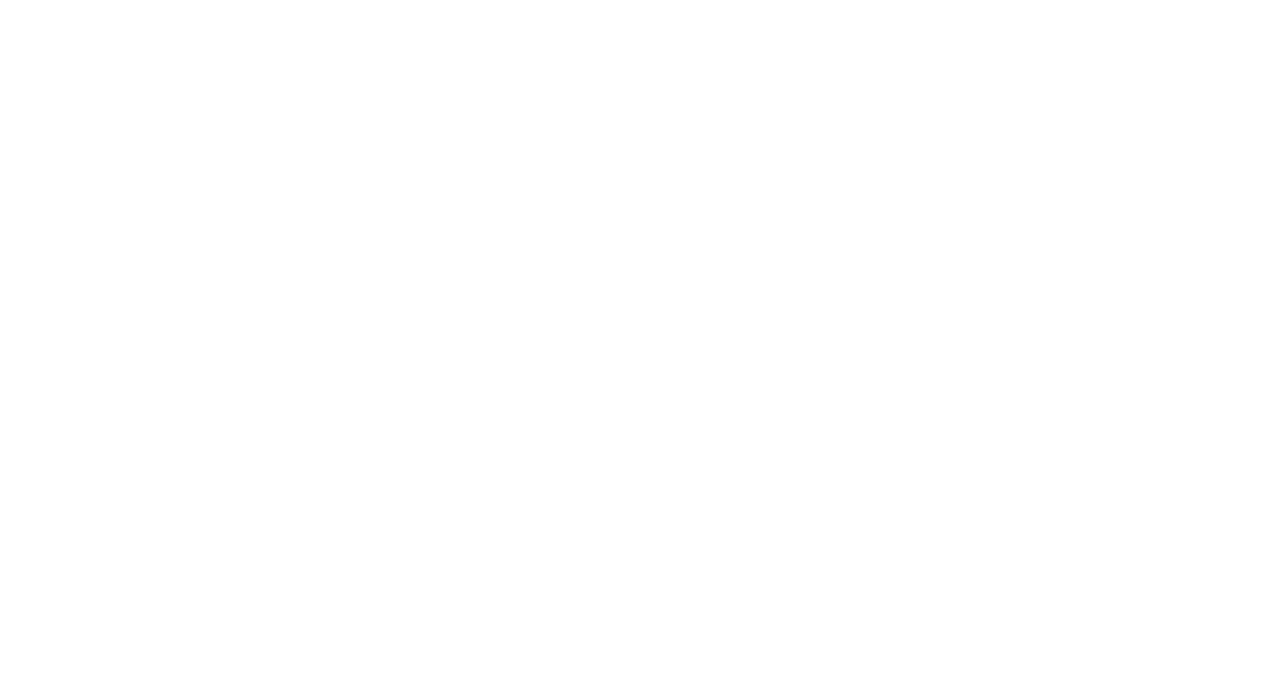
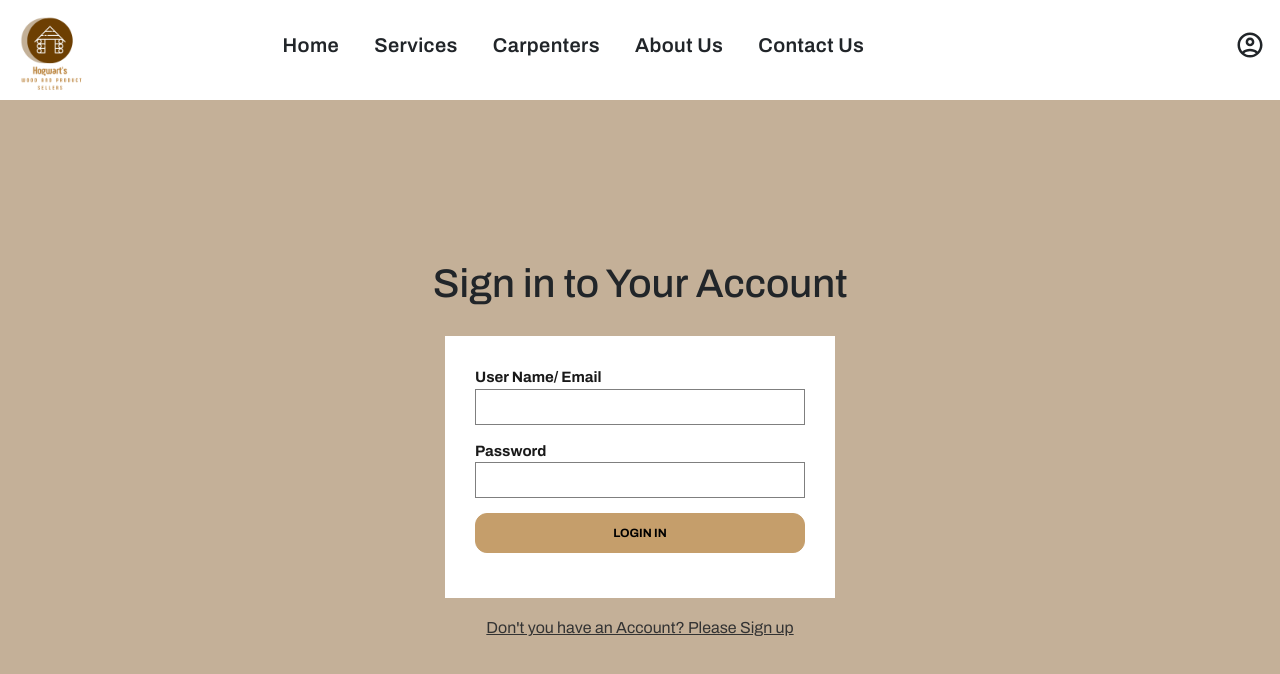
Before and after one commit to hashika2/wood-font, a React (Create React App) app: page /login in a window 1280 px wide. Before the commit this address had no page. Shown: the top 674 px of the page. Built offline with nearby package versions, Linux system fonts and the light colour scheme; the HTML template or start-up script is replaced by a standard one.

Commit message:
login and signup pages added

```diff
--- a/src/App.js
+++ b/src/App.js
@@ -14,6 +14,8 @@
 import Selling from "./Sections/Selling/Selling";
 import Products from "./Sections/Products/Products";
 import Buying from "./Sections/Buying/Buying";
+import Login from "./Sections/Login";
+import Register from "./Sections/Register";
 import BuyingCheckout from "./Sections/Buying/BuyingCheckout";
 function App() {
   return (
@@ -29,6 +31,8 @@
         <Route path="/products" element={<Products />} />
         <Route path="/buying" element={<Buying />} />
         <Route path="/buying/checkout" element={<BuyingCheckout />} />
+        <Route path="/login" element={<Login />} />
+        <Route path="/register" element={<Register />} />
       </Routes>
     </div>
   );
--- /dev/null
+++ b/src/Sections/Login.jsx
@@ -0,0 +1,30 @@
+import React from "react";
+import Header from "../Layout/Header";
+import { Fade } from "react-reveal";
+function Login() {
+  return (
+    <>
+      <Header />
+
+      <section className="page-container login-container">
+        <h1>Sign in to Your Account</h1>
+        <div className="login">
+          <div className="input-row">
+            <span className="input-title">User Name/ Email</span>
+            <input type="text" />
+          </div>
+          <div className="input-row">
+            <span className="input-title">Password</span>
+            <input type="password" />
+          </div>
+          <div className="input-row margin-top">
+            <button className="primary-btn">Login in</button>
+          </div>
+        </div>
+        <a href="" className="signup">Don't you have an Account? Please Sign up</a>
+      </section>
+    </>
+  );
+}
+
+export default Login;
--- /dev/null
+++ b/src/Sections/Register.jsx
@@ -0,0 +1,42 @@
+import React from "react";
+import Header from "../Layout/Header";
+import { Fade } from "react-reveal";
+function Login() {
+  return (
+    <>
+      <Header />
+
+      <section className="page-container login-container">
+        <h1>Create Your Account</h1>
+        <div className="login">
+        <div className="input-row">
+            <span className="input-title">Name</span>
+            <input type="text" />
+          </div>
+          <div className="input-row">
+            <span className="input-title">Email</span>
+            <input type="text" />
+          </div>
+          <div className="input-row">
+            <span className="input-title">Contact Number</span>
+            <input type="text" />
+          </div>
+          <div className="input-row">
+            <span className="input-title">Password</span>
+            <input type="password" />
+          </div>
+          <div className="input-row">
+            <span className="input-title">Confirm Password</span>
+            <input type="password" />
+          </div>
+          <div className="input-row margin-top">
+            <button className="primary-btn">Create Account</button>
+          </div>
+        </div>
+        <a href="" className="signup">Already have an Account? Please Sign in</a>
+      </section>
+    </>
+  );
+}
+
+export default Login;
--- a/src/assets/css/style.css
+++ b/src/assets/css/style.css
@@ -557,3 +557,41 @@
 .uppercase {
   text-transform: uppercase;
 }
+
+.login-container{
+  background-color: #c4b098;
+  display: flex;
+  min-height: calc(100vh - 100px)
+}
+
+.login{
+  min-width: 390px;
+  padding: 30px;
+  background-color: #fff;
+  margin-top: 20px;
+}
+
+.login .input-row > input {
+  width: 100%;
+}
+
+.login .input-row{
+  flex-direction: column;
+}
+.login .input-row > span{
+  width: 100%;
+}
+.login .input-row{
+  width: 100%;
+  margin-bottom: 15px;
+}
+
+.login .primary-btn{
+  width: 100%;
+}
+
+.signup{
+  color: #333;
+    display: flex;
+    margin-top: 18px;
+}
```
Also changed, not shown: 1 other file (tests, documents, lock files or other folders).
